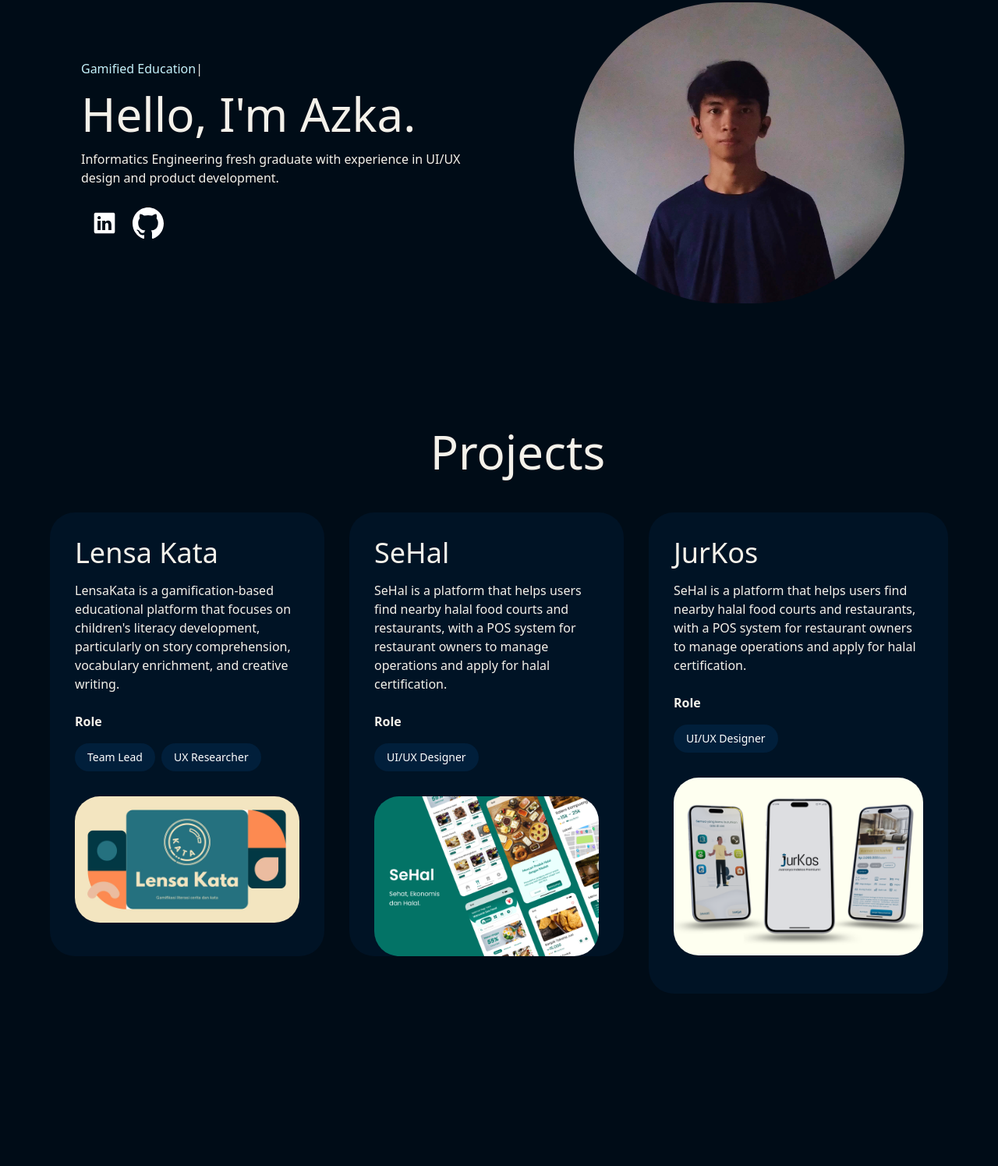
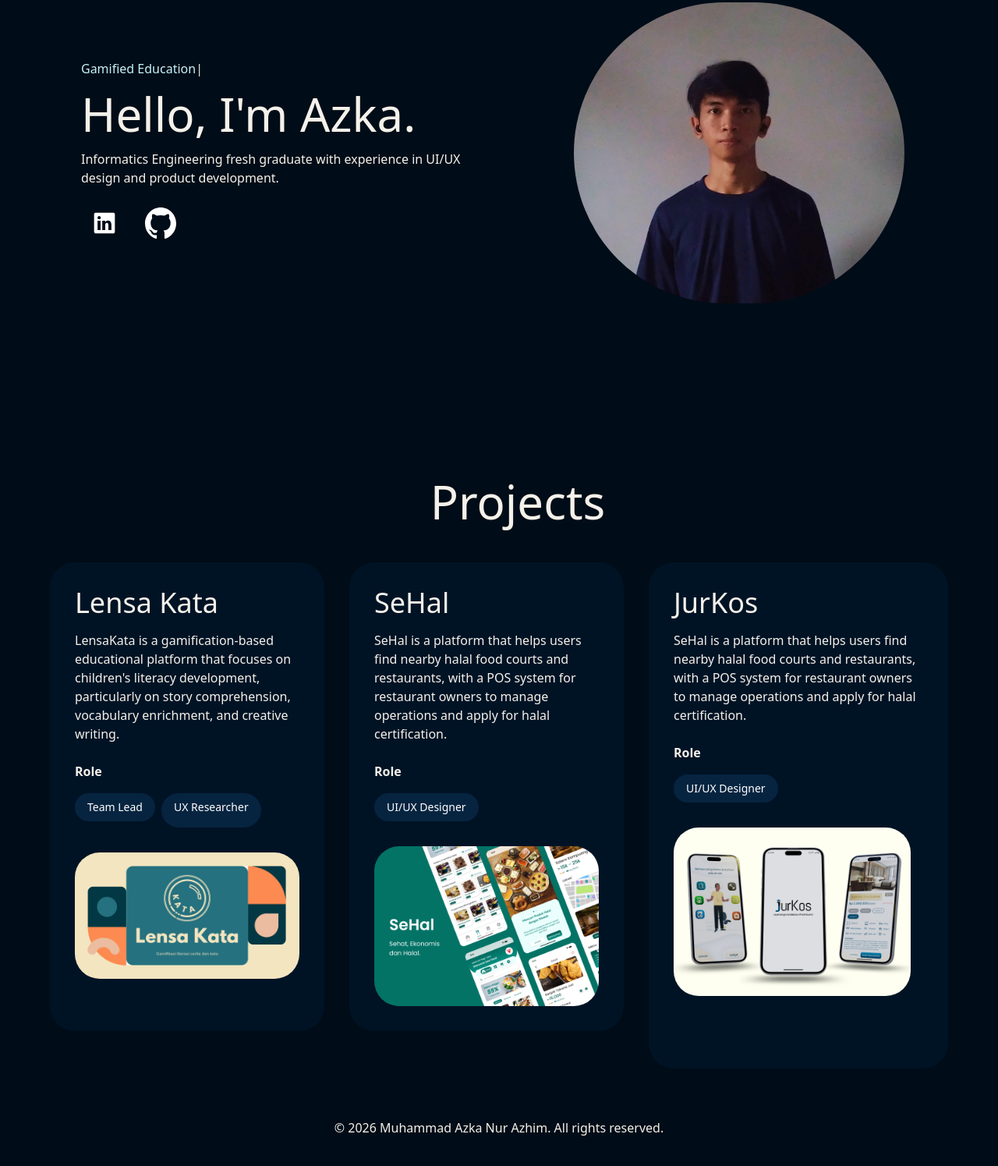
Before and after one commit to azkadoo/tailwind-experiments, a website: page index.html in a window 1280 px wide. Shown: the part 157-1652 px from the top of the page at 78% size. Before the commit the page ends 1431 px from the top, so only its background shows below. Drawn offline with Linux system fonts and the light colour scheme.

Commit message:
finishing

```diff
--- a/index.html
+++ b/index.html
@@ -14,6 +14,7 @@
       <div class="container px-10 sm:px-8 lg:px-6 mx-auto">
         <div class="flex flex-wrap">
           <div class="w-full self-center px-4 lg:w-1/2">
+            <!-- Name & Caption -->
             <div class="space-y-6 sm:space-y-4 lg:pl-16">
               <div class="flex items-start">
                 <p
@@ -27,10 +28,11 @@
                 Informatics Engineering fresh graduate with experience in UI/UX
                 design and product development.
               </p>
-              <div class="p-0.5 flex">
+              <!-- LinkedIn & GitHub -->
+              <div class="p-0.5 space-x-4 flex">
                 <a
                   href="https://www.linkedin.com/in/azka-nur/"
-                  class="p-2 rounded-full self-center hover:bg-[#011f3b] duration-200 ease-in-out"
+                  class="p-2 rounded-full self-center hover:bg-[#073158] transition-all duration-600 ease-in-out"
                 >
                   <img
                     src="img/linkedin-white.svg"
@@ -40,7 +42,7 @@
                 </a>
                 <a
                   href="https://github.com/azkadoo"
-                  class="p-2 rounded-full self-center hover:bg-[#011f3b] duration-200 ease-in-out"
+                  class="p-2 rounded-full self-center hover:bg-[#073158] transition-all duration-600 ease-in-out"
                 >
                   <img
                     src="img/github-white.svg"
@@ -56,7 +58,7 @@
             <img
               src="img/azka.jpg"
               alt=""
-              class="rounded-2xl md:rounded-8xl lg:rounded-full"
+              class="rounded-4xl md:rounded-8xl lg:rounded-full"
             />
           </div>
         </div>
@@ -67,30 +69,37 @@
 
     <!-- Projects Section Start -->
 
+    <section class="py-16">
       <div class="mt-16 mb-12 pl-12">
-      <h1 class="text-5xl font-medium lg:text-6xl lg:text-center">Projects</h1>
+        <h1 class="text-5xl font-medium lg:text-6xl lg:text-center">
+          Projects
+        </h1>
       </div>
 
       <!-- Grids -->
-    <div class="grid px-12 space-y-12 lg:grid-cols-3 lg:space-x-8 lg:px-16">
+      <div
+        class="grid px-12 space-y-12 lg:grid-cols-3 lg:space-x-8 lg:px-16 self-center"
+      >
         <!-- Card 1 -->
-      <div class="px-8 bg-[#001325] rounded-4xl">
-        <p class="text-4xl mt-8">Lensa Kata</p>
+        <div
+          class="px-8 py-8 bg-[#001325] rounded-4xl hover:bg-[#021b32] transition-all duration-300 ease-in-out"
+        >
+          <p class="text-4xl">Lensa Kata</p>
           <p class="mt-4">
-          LensaKata is a gamification-based educational platform that focuses on
-          children's literacy development, particularly on story comprehension,
-          vocabulary enrichment, and creative writing.
+            LensaKata is a gamification-based educational platform that focuses
+            on children's literacy development, particularly on story
+            comprehension, vocabulary enrichment, and creative writing.
           </p>
           <!-- Role -->
           <p class="mt-6 font-semibold">Role</p>
-        <div class="flex flex-wrap mt-4 space-x-2">
+          <div class="flex flex-wrap mt-4 space-y-2 space-x-2">
             <div
-            class="rounded-full py-2 px-4 font-medium text-sm bg-[#011f3b] text-white hover:bg-[#c5f2fb] hover:text-[#011f3b]"
+              class="rounded-full py-2 px-4 font-medium text-sm bg-[#062440] text-white hover:bg-[#c5f2fb] hover:text-[#062440] transition-all duration-300 ease-in-out"
             >
               <p>Team Lead</p>
             </div>
             <div
-            class="rounded-full py-2 px-4 font-medium text-sm bg-[#011f3b] text-white hover:bg-[#c5f2fb] hover:text-[#011f3b]"
+              class="rounded-full py-2 px-4 font-medium text-sm bg-[#062440] text-white hover:bg-[#c5f2fb] hover:text-[#062440] transition-all duration-300 ease-in-out"
             >
               <p>UX Researcher</p>
             </div>
@@ -102,18 +111,20 @@
           />
         </div>
         <!-- Card 2 -->
-      <div class="px-8 bg-[#001325] rounded-4xl">
-        <p class="text-4xl mt-8">SeHal</p>
+        <div
+          class="px-8 py-8 bg-[#001325] rounded-4xl hover:bg-[#021b32] transition-all duration-300 ease-in-out"
+        >
+          <p class="text-4xl">SeHal</p>
           <p class="mt-4">
-          SeHal is a platform that helps users find nearby halal food courts and
-          restaurants, with a POS system for restaurant owners to manage
+            SeHal is a platform that helps users find nearby halal food courts
+            and restaurants, with a POS system for restaurant owners to manage
             operations and apply for halal certification.
           </p>
           <!-- Role -->
           <p class="mt-6 font-semibold">Role</p>
           <div class="flex flex-wrap mt-4 space-y-4 space-x-4">
             <div
-            class="rounded-full py-2 px-4 font-medium text-sm bg-[#011f3b] text-white hover:bg-[#c5f2fb] hover:text-[#011f3b]"
+              class="rounded-full py-2 px-4 font-medium text-sm bg-[#062440] text-white hover:bg-[#c5f2fb] hover:text-[#062440] transition-all duration-300 ease-in-out"
             >
               <p>UI/UX Designer</p>
             </div>
@@ -125,18 +136,20 @@
           />
         </div>
         <!-- Card 3 -->
-      <div class="px-8 bg-[#001325] rounded-4xl">
-        <p class="text-4xl mt-8">JurKos</p>
+        <div
+          class="px-8 pt-8 bg-[#001325] rounded-4xl hover:bg-[#021b32] transition-all duration-300 ease-in-out"
+        >
+          <p class="text-4xl">JurKos</p>
           <p class="mt-4">
-          SeHal is a platform that helps users find nearby halal food courts and
-          restaurants, with a POS system for restaurant owners to manage
+            SeHal is a platform that helps users find nearby halal food courts
+            and restaurants, with a POS system for restaurant owners to manage
             operations and apply for halal certification.
           </p>
           <!-- Role -->
           <p class="mt-6 font-semibold">Role</p>
           <div class="flex flex-wrap mt-4 space-y-4 space-x-4">
             <div
-            class="rounded-full py-2 px-4 font-medium text-sm bg-[#011f3b] text-white hover:bg-[#c5f2fb] hover:text-[#011f3b]"
+              class="rounded-full py-2 px-4 font-medium text-sm bg-[#062440] text-white hover:bg-[#c5f2fb] hover:text-[#062440] transition-all duration-300 ease-in-out"
             >
               <p>UI/UX Designer</p>
             </div>
@@ -144,89 +157,19 @@
           <img
             src="img/JurKos.png"
             alt="JurKos"
-          class="rounded-4xl md:w-full mt-8"
+            class="rounded-4xl md:max-w-76 md:object-contain md:content-center mt-8"
           />
         </div>
       </div>
+    </section>
 
-    <!-- Grids -->
-    <!-- <div
-      class="grid grid-cols-1 px-16 gap-y-8 lg:grid-cols-2 lg:space-x-8 lg:px-16 justify-center"
-    >
-      <div
-        class="py-12 px-8 space-y-6 rounded-4xl bg-[#001325] hover:bg-[#021e38]"
-      >
-        <img src="img/lenka.jpg" alt="Lensa Kata" class="rounded-2xl" />
-        <div class="space-y-4">
-          <p class="text-5xl font-medium">Lensa Kata</p>
-          <p>
-            LensaKata is a gamification-based educational platform that focuses
-            on children's literacy development, particularly on story
-            comprehension, vocabulary enrichment, and creative writing.
-          </p>
+    <!-- Copyright Footer -->
+
+    <section>
+      <div class="flex flex-row items-center justify-center mb-12">
+        © 2026 Muhammad Azka Nur Azhim. All rights reserved.
       </div>
-        <div class="space-y-3 flex flex-wrap gap-2 pt-8">
-          <p class="font-medium">Role</p>
-          <div class="flex flex-wrap pt-8">
-            <div
-              class="text-[#f4f1ea] font-medium bg-[#06254e] px-4 py-2 rounded-2xl"
-            >
-              <p>UX Researcher</p>
-            </div>
-            <div
-              class="text-[#f4f1ea] font-medium bg-[#06254e] px-4 py-2 rounded-2xl"
-            >
-              <p>UI Designer</p>
-            </div>
-        </div>
-      </div>
-      <div
-        class="py-12 px-8 space-y-6 rounded-4xl bg-[#001325] hover:bg-[#021e38]"
-      >
-        <img src="img/SeHal.png" alt="SeHal" class="rounded-2xl" />
-        <div class="space-y-4">
-          <p class="text-5xl font-medium">SeHal</p>
-          <p>
-            LensaKata is a gamification-based educational platform that focuses
-            on children's literacy development, particularly on story
-            comprehension, vocabulary enrichment, and creative writing.
-          </p>
-        </div>
-        <div class="space-y-3">
-          <p class="font-medium">Role</p>
-          <div class="flex flex-wrap justify-start space-x-4">
-            <div
-              class="text-[#f4f1ea] font-medium bg-[#06254e] px-4 py-2 rounded-2xl"
-            >
-              <p>UI/UX Designer</p>
-            </div>
-          </div>
-        </div>
-      </div>
-      <div
-        class="py-12 px-8 space-y-6 rounded-4xl bg-[#001325] hover:bg-[#021e38]"
-      >
-        <img src="img/JurKos.png" alt="JurKos" class="rounded-2xl" />
-        <div class="space-y-4">
-          <p class="text-5xl font-medium">JurKos</p>
-          <p>
-            JurKos is a boarding house rental app designed to help users find
-            options that match their budget and location while improving visual
-            appeal.
-          </p>
-        </div>
-        <div class="space-y-3">
-          <p class="font-medium">Role</p>
-          <div class="flex flex-wrap justify-start space-x-4">
-            <div
-              class="text-[#f4f1ea] font-medium bg-[#06254e] px-4 py-2 rounded-2xl"
-            >
-              <p>UI Designer</p>
-            </div>
-          </div>
-        </div>
-      </div>
-    </div> -->
+    </section>
 
     <script src="dist/main.js"></script>
   </body>
```
Also changed, not shown: dist/global.css. Lines whose indentation alone changed are shown as unchanged.
